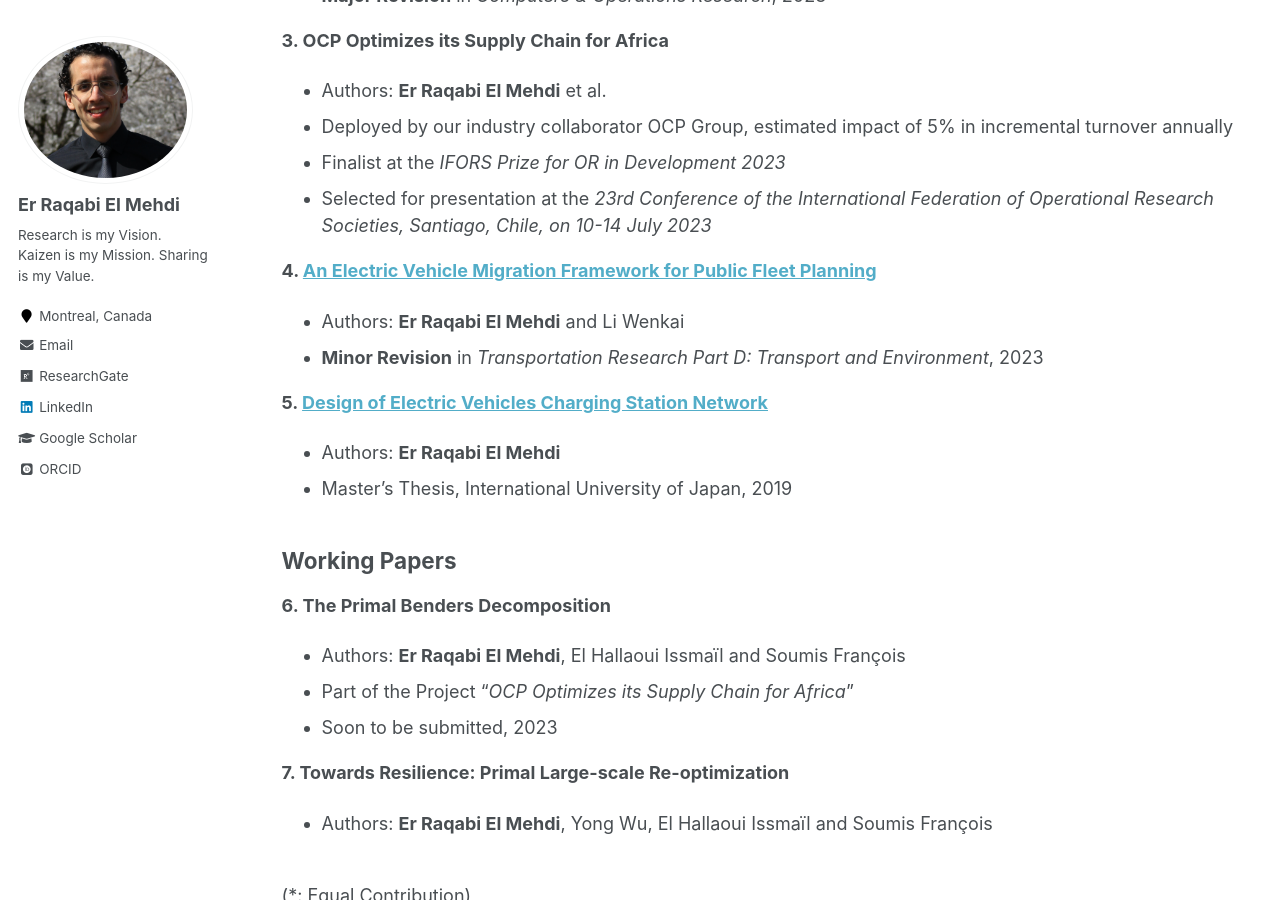
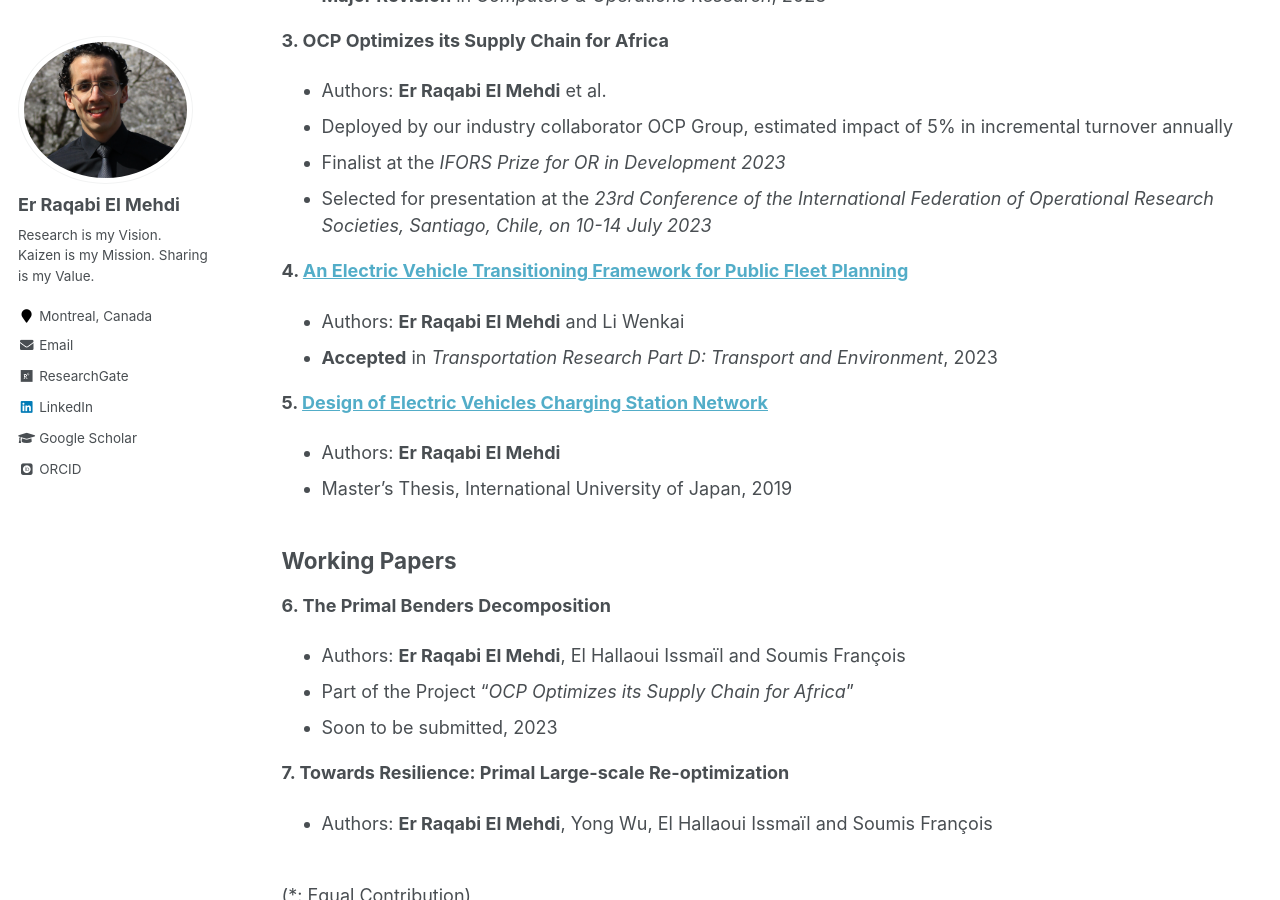
Before and after one commit to RqbMedi/rqbmedi.github.io, a Jekyll site: the page built from _pages/publications.md, in a window 1280 px wide and 900 px high, scrolled down 714 px. Built offline with Jekyll 4.4.1, drawn with Linux system fonts in a browser that asks for light colours; some web fonts are replaced.

Commit message:
Update publications.md

```diff
--- a/_pages/publications.md
+++ b/_pages/publications.md
@@ -28,9 +28,9 @@ Published & Under Review
  - Finalist at the *IFORS Prize for OR in Development 2023*
  - Selected for presentation at the *23rd Conference of the International Federation of Operational Research Societies, Santiago, Chile, on 10-14 July 2023*
 
-**4. [An Electric Vehicle Migration Framework for Public Fleet Planning](https://www.iuj.ac.jp/research/workingpapers/EMS_2022_03.pdf)**
+**4. [An Electric Vehicle Transitioning Framework for Public Fleet Planning](https://www.iuj.ac.jp/research/workingpapers/EMS_2022_03.pdf)**
  - Authors: **Er Raqabi El Mehdi** and Li Wenkai
- - **Minor Revision** in *Transportation Research Part D: Transport and Environment*, 2023
+ - **Accepted** in *Transportation Research Part D: Transport and Environment*, 2023
 
 **5. [Design of Electric Vehicles Charging Station Network](https://www.iuj.ac.jp/mlic/theses/thesis_details.cfm?ID=2B7015)**
  - Authors: **Er Raqabi El Mehdi**
```
